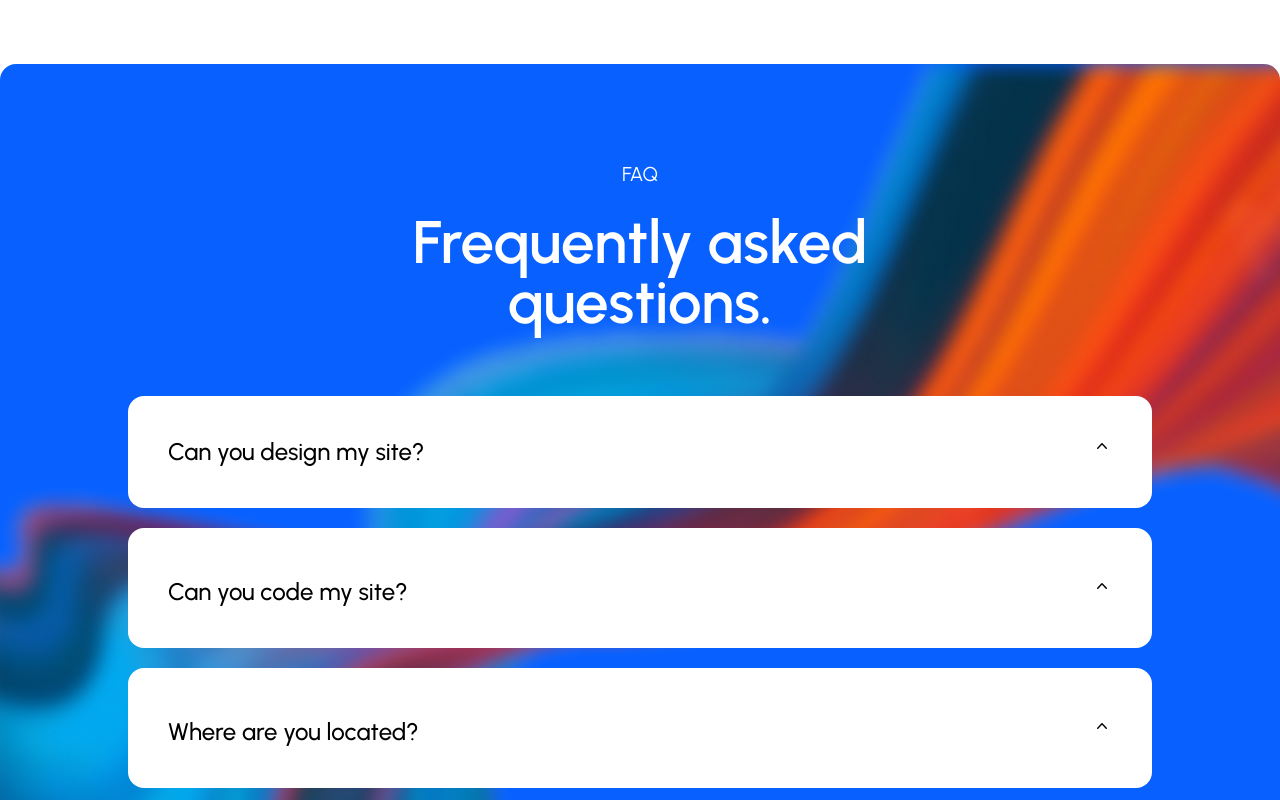
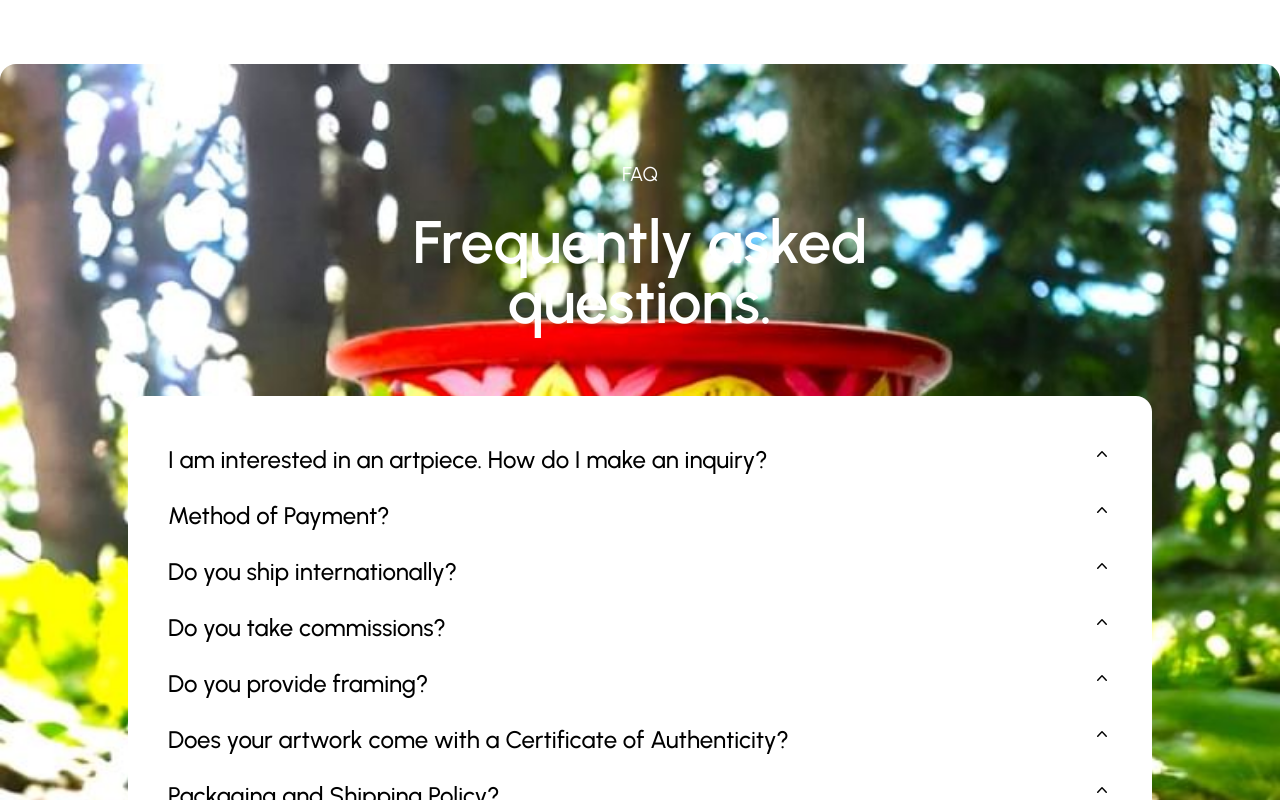
Before and after one commit to Ihtisham-Khattak/mani_art_ui_nextjs, a Next.js app: page /components/FAQ in a window 1280 px wide. Shown: the top 800 px of the page. Built offline with nearby package versions, Linux system fonts and the light colour scheme.

Commit message:
2 section was completed

```diff
--- a/pages/components/Dedicated/index.tsx
+++ b/pages/components/Dedicated/index.tsx
@@ -19,7 +19,7 @@ const Dedicated = () => {
                         <Image src="images/dedicated/comma.svg" alt="comma-image" width={200} height={106} className="absolute comma-pos hidden lg:block" />
                         <h2 className="text-4xl lg:text-65xl pt-4 font-bold sm:leading-tight mt-5 text-center lg:text-start">Dedicated to help peoples design needs.</h2>
                         <p className="font-medium text-lightblack text-2xl mt-5 text-center lg:text-start">Quis ipsum suspendisse ultrices gravida risus commodo viverra maecenas accumsan lacus vel facilisis</p>
-                        <p className="text-2xl font-semibold mt-12 lg:ml-32 preline text-center lg:text-start"> Cathy Hills, CEO</p>
+                        <p className="text-2xl font-semibold mt-12 lg:ml-32 preline text-center lg:text-start"> Mani Art Studio, CEO</p>
                     </div>
 
                 </div>
--- a/pages/components/FAQ/index.tsx
+++ b/pages/components/FAQ/index.tsx
@@ -1,75 +1,88 @@
-import { Disclosure } from '@headlessui/react'
-import { ChevronUpIcon } from '@heroicons/react/20/solid'
+import { Disclosure } from "@headlessui/react";
+import { ChevronUpIcon } from "@heroicons/react/20/solid";
+
+interface datatype {
+  question: string;
+  answer: string;
+}
+
+const faqsData: datatype[] = [
+  {
+    question: "I am interested in an artpiece. How do I make an inquiry?",
+    answer:
+      "You can reach out through Instagram or Email or even through the contact form here stating the title of the artwork you are interested in. Reaching out through instagram is preferred.",
+  },
+  {
+    question: "Method of Payment?",
+    answer:
+      "Payments are accepted through bank transfer. Once you have decided on buying an artpeice, an invoice will be sent over with bank details included. Items will be shipped once payment has been recieved. People transferring money from overseas should kindly provide a reason when transferring (i.e. online purchase/ purchase of artwork etc.) as per bank requirements.",
+  },
+  {
+    question: "Do you ship internationally?",
+    answer: "Yes.",
+  },
+  {
+    question: "Do you take commissions?",
+    answer:
+      "I do take commissions. You can reach out to me and we can discuss what sort of artwork you are interested in. However, I take commissions that I find interesting and within the themes already present in my works. So no portraiture or landscapes etc. I also don't do sizes larger than 3x2 feet at the moment. I take a 20% advance on the commission and the rest of the payment after the commission is finished.",
+  },
+  {
+    question: "Do you provide framing?",
+    answer:
+      "Yes, I provide free framing (of canvas paintings) within Pakistan. I do not provide crate shipping internationally so framing is not provided for international shipments.",
+  },
+  {
+    question: "Does your artwork come with a Certificate of Authenticity?",
+    answer: "Yes, a signed COA is provided with the artwork.",
+  },
+  {
+    question: "Packaging and Shipping Policy?",
+    answer:
+      "Shipping charges applly and will be calculated based on your city/country of residence. Artworks can be shipped in a tube, box or crate depending on the location and/or the medium. All options are available for shipping within Pakistan. For International shipments, packaging wiill be done in a tube or box. Once payment has been made, artworks will be prepared for shipping. If the artwork is recently completed, the packaging process might be delayed to allow the artwork to dry to touch. Packaging can also take time depending on the type of packaging required. For example for crating an artwork, a crate will have to be custom built. For tube shipping, a certain drying time is required before a painting can be rolled. Once artwork is packaged and handed over to the courier, the collector will be informed of the tracking number and approximate delivery date.",
+  },
+  {
+    question: "Return / Exchange Policy?",
+    answer:
+      "Artworks (excluding commissions) can be returned till 7 days after receiving the artworks, no questions asked (though feedback would be appreciated). The price of the artwork would be refunded. Exchanges, however, will be considered case by case depending on the reason provided for returning the artwork. Commissioned artwork cannot be refunded or exchanged at all. ",
+  },
+];
 
 const FAQ = () => {
   return (
-        <div id="faq-section" className='mx-auto max-w-7xl py-24 lg:px-8 bg-faqblue rounded-2xl my-16 faq-bg'>
-            <h3 className='text-xl font-normal text-white text-center mb-6'>FAQ</h3>
-            <h2 className='text-4xl lg:text-6xl font-semibold text-center text-white'>Frequently asked <br /> questions.</h2>
+    <div
+      id="faq-section"
+      className="mx-auto max-w-7xl py-24 lg:px-8 bg-faqblue rounded-2xl my-16 faq-bg"
+    >
+      <h3 className="text-xl font-normal text-white text-center mb-6">FAQ</h3>
+      <h2 className="text-4xl lg:text-6xl font-semibold text-center text-white">
+        Frequently asked <br /> questions.
+      </h2>
       <div className="w-full px-4 pt-16">
-                <div className="mx-auto w-full max-w-5xl rounded-2xl bg-white py-8 px-6 mb-5">
-                    <Disclosure>
+        {/* Questions using Map functions*/}
+        <div className="mx-auto w-full max-w-5xl rounded-2xl bg-white py-8 px-6">
+          {faqsData?.map((item, index) => (
+            <Disclosure as="div" className="mt-2">
               {({ open }) => (
                 <>
                   <Disclosure.Button className="flex w-full justify-between rounded-lg px-4 py-2 text-left text-2xl font-medium">
-                                    <span>Can you design my site?</span>
+                    <span>{item?.question}</span>
                     <ChevronUpIcon
-                                        className={`${open ? 'rotate-180 transform' : ''
+                      className={`${
+                        open ? "rotate-180 transform" : ""
                       } h-5 w-5 text-purple-500`}
                     />
                   </Disclosure.Button>
                   <Disclosure.Panel className="px-4 pt-4 pb-2 text-base text-black font-normal opacity-50">
-                                    Craven omni memoria patriae zombieland clairvius narcisse <br /> religionis
-                                    sunt diri undead historiarum. Golums, zombies unrelenting <br /> et Raimi fascinati beheading.
+                    {item?.answer}
                   </Disclosure.Panel>
                 </>
               )}
             </Disclosure>
-                </div>
-
-                <div className="mx-auto w-full max-w-5xl rounded-2xl bg-white py-8 px-6 mb-5">
-                    <Disclosure as="div" className="mt-2">
-                        {({ open }) => (
-                            <>
-                                <Disclosure.Button className="flex w-full justify-between rounded-lg px-4 py-2 text-left text-2xl font-medium">
-                                    <span>Can you code my site?</span>
-                                    <ChevronUpIcon
-                                        className={`${open ? 'rotate-180 transform' : ''
-                                            } h-5 w-5 text-purple-500`}
-                                    />
-                                </Disclosure.Button>
-                                <Disclosure.Panel className="px-4 pt-4 pb-2 text-base text-black font-normal opacity-50">
-                                    Craven omni memoria patriae zombieland clairvius narcisse <br /> religionis
-                                    sunt diri undead historiarum. Golums, zombies unrelenting <br /> et Raimi fascinati beheading.
-                                </Disclosure.Panel>
-                            </>
-                        )}
-                    </Disclosure>
-                </div>
-
-                <div className="mx-auto w-full max-w-5xl rounded-2xl bg-white py-8 px-6">
-                    <Disclosure as="div" className="mt-2">
-                        {({ open }) => (
-                            <>
-                                <Disclosure.Button className="flex w-full justify-between rounded-lg px-4 py-2 text-left text-2xl font-medium">
-                                    <span>Where are you located?</span>
-                                    <ChevronUpIcon
-                                        className={`${open ? 'rotate-180 transform' : ''
-                                            } h-5 w-5 text-purple-500`}
-                                    />
-                                </Disclosure.Button>
-                                <Disclosure.Panel className="px-4 pt-4 pb-2 text-base text-black font-normal opacity-50">
-                                    Craven omni memoria patriae zombieland clairvius narcisse <br /> religionis
-                                    sunt diri undead historiarum. Golums, zombies unrelenting <br /> et Raimi fascinati beheading.
-                                </Disclosure.Panel>
-                            </>
-                        )}
-                    </Disclosure>
-                </div>
-
+          ))}
         </div>
       </div>
-    )
-}
+    </div>
+  );
+};
 
 export default FAQ;
--- a/styles/globals.css
+++ b/styles/globals.css
@@ -189,9 +189,12 @@ html {
 }
 
 .faq-bg {
-  background-image: url('/images/faq/swirl.png');
+  /* width: 50%; */
+  background-image: url('/images/faq/truck_image.jpg');
   background-repeat: no-repeat;
   background-size: cover;
+  /* background-position: fixed; */
+
 }
 
 .bg-testimonial {
```
Also changed, not shown: public/images/faq/truck_image.jpg (added), public/images/faq/truck_image.webp (added). Lines whose indentation alone changed are shown as unchanged.
